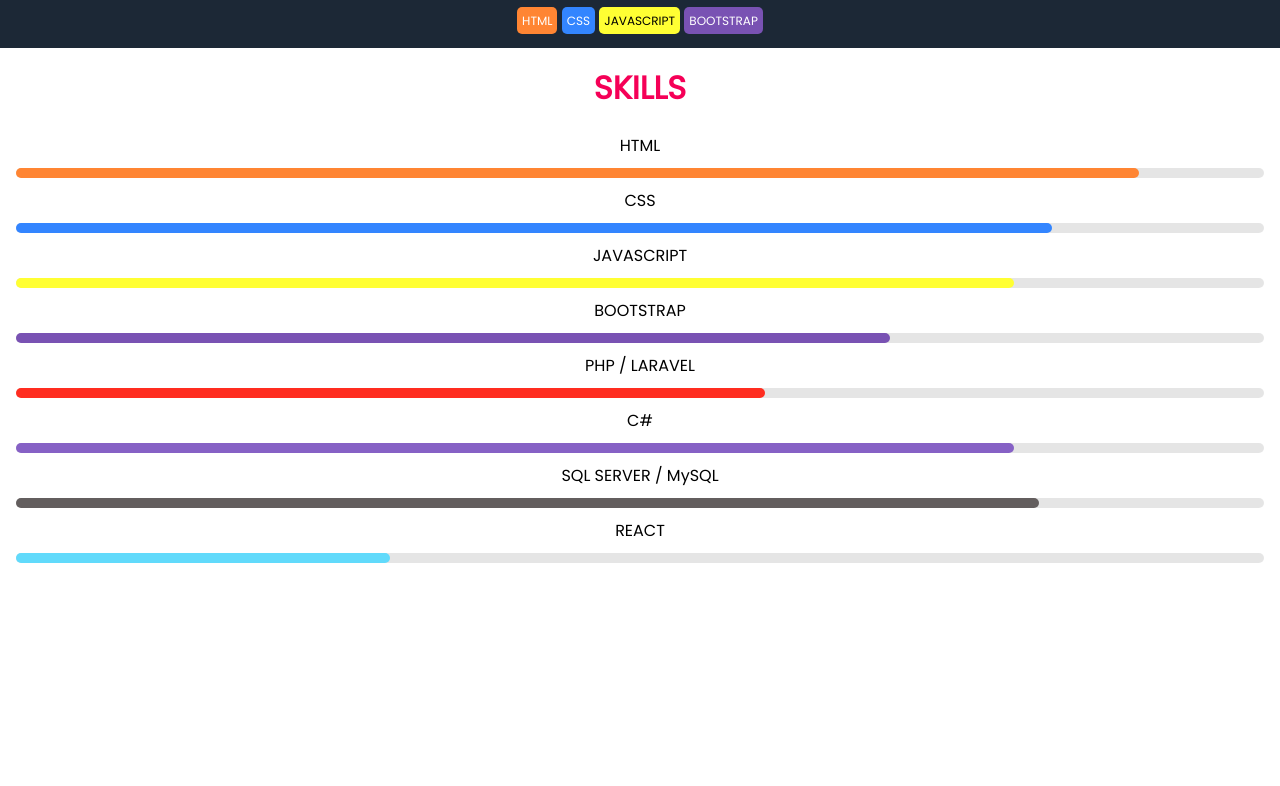
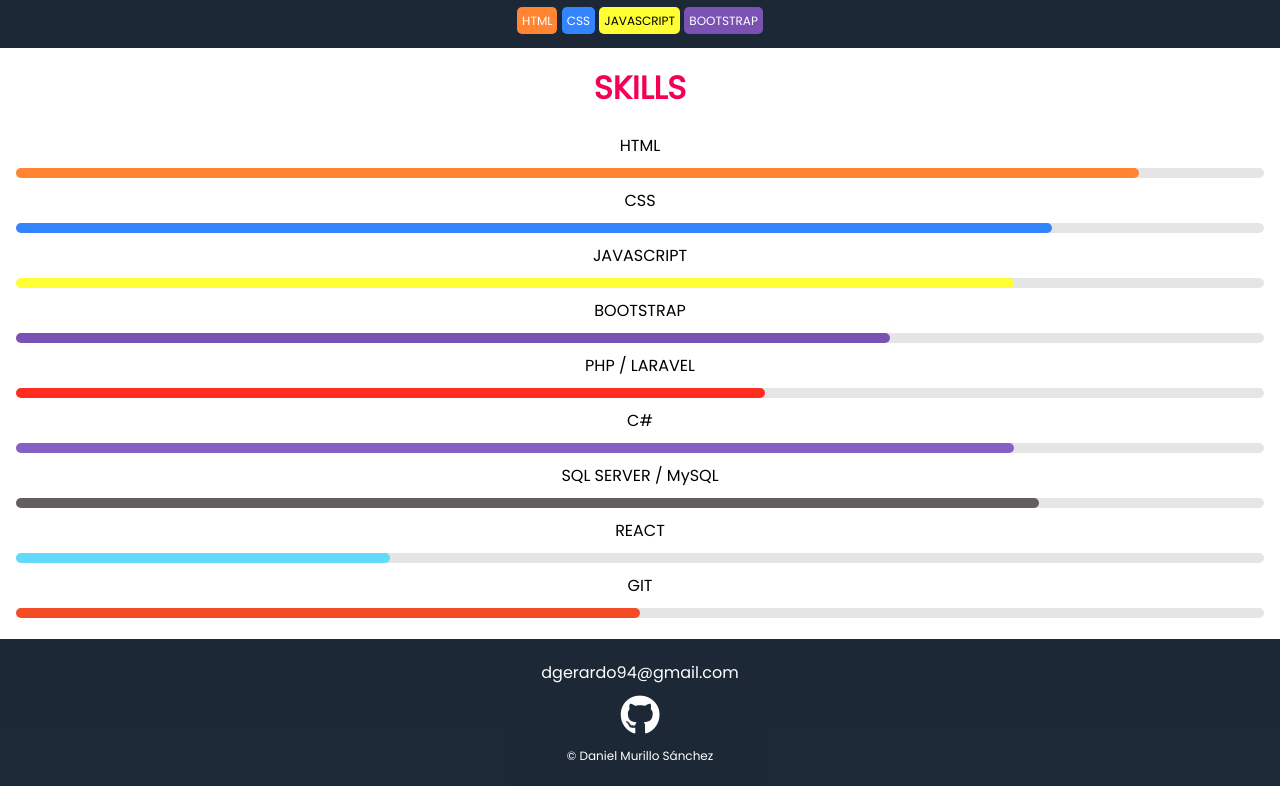
Before and after one commit to danielg09/danielg09.github.io, a plain HTML site: page index.html in a window 1280 px wide. Shown: the part 2578-3364 px from the top of the page. Before the commit the page ends 3162 px from the top, so only its background shows below. Drawn offline with Linux system fonts and the light colour scheme.

Commit message:
Se agrega git a la seccion de skills. Se crea el footer html y css

```diff
--- a/app.css
+++ b/app.css
@@ -281,3 +281,38 @@ header {
   background-color: #61dafb;
   width: 30%;
 }
+
+.bar-git{
+  background-color: #f34c26;
+  width: 50%;
+}
+
+/*footer*/
+
+footer{
+  background-color: rgba(16, 29, 44, 0.95);
+  display: flex;
+  flex-direction: column;
+  align-items: center;
+  justify-content: center;
+  color: white;
+  font-size: 1rem;
+  padding: 1rem;
+}
+
+.footer-item{
+  margin: 5px 0;
+}
+
+.social a{
+  text-decoration: none;
+  color: white;
+}
+
+.social i{
+  font-size: 2.5rem;
+}
+
+.copy-right{
+  font-size: 12px;
+}
--- a/index.html
+++ b/index.html
@@ -144,8 +144,24 @@
         </div>
       </div>
 
+      <div class="container-progress-bar">
+        <div class="progress-item progress-bar-desc">
+          GIT
+        </div>
+        <div class="progress-item progress-bar">
+          <div class="bar bar-git">&nbsp;</div>
+        </div>
+      </div>
+
     </section>
 
+    <footer>
+      <div class="footer-item email">dgerardo94@gmail.com</div>
+      <div class="footer-item social">
+        <div class="github"><a target="_blank" href="https://github.com/danielg09"><i class="fab fa-github"></a></i></div>
+      </div>
+      <div class="footer-item copy-right">&copy; Daniel Murillo Sánchez</div>
+    </footer>
 
     <script src="app.js"></script>
   </body>
```
